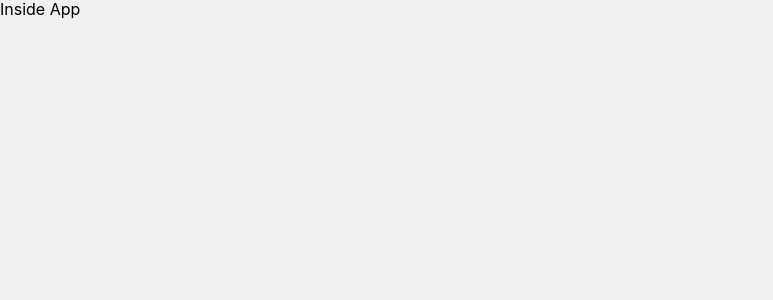
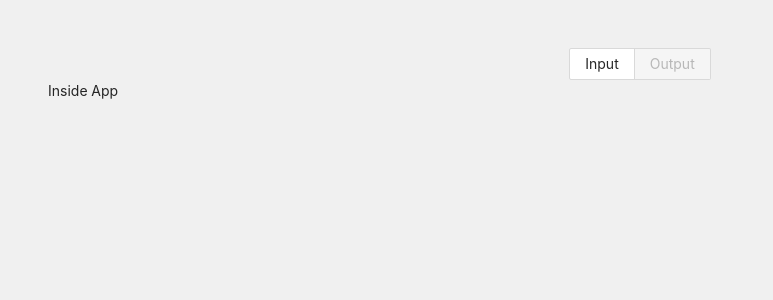
Before and after one commit to GBarkhatov/20-12-13-gbarkhatov-datameister, a React (Create React App) app: page / in a window 1280 px wide. Shown: the top 300 px of the page, without its empty margins (0-773 px from the left). Built offline with nearby package versions, Linux system fonts and the light colour scheme.

Commit message:
add basic styles

```diff
--- a/src/App.js
+++ b/src/App.js
@@ -1,13 +1,33 @@
 import React, { useState } from 'react'
 import styled from 'styled-components/macro'
+import { Radio } from 'antd'
 
-const Component = styled.div``
+const Component = styled.div`
+  padding: 1rem;
+
+  @media screen and (min-width: 768px) {
+    padding: 3rem;
+  }
+`
+
+const ButtonsWrapper = styled.div`
+  display: flex;
+  justify-content: center;
+`
 
 const App = () => {
   const [inputMode, setInputMode] = useState(true)
 
   return (
     <Component>
+      <ButtonsWrapper>
+        <Radio.Group>
+          <Radio.Button value='small'>Input</Radio.Button>
+          <Radio.Button value='default' disabled>
+            Output
+          </Radio.Button>
+        </Radio.Group>
+      </ButtonsWrapper>
       Inside App
     </Component>
   )
--- a/src/index.js
+++ b/src/index.js
@@ -1,6 +1,7 @@
 import React from 'react'
 import ReactDOM from 'react-dom'
 import 'normalize.css'
+import 'antd/dist/antd.css'
 
 import './index.css'
 import App from './App'
```
